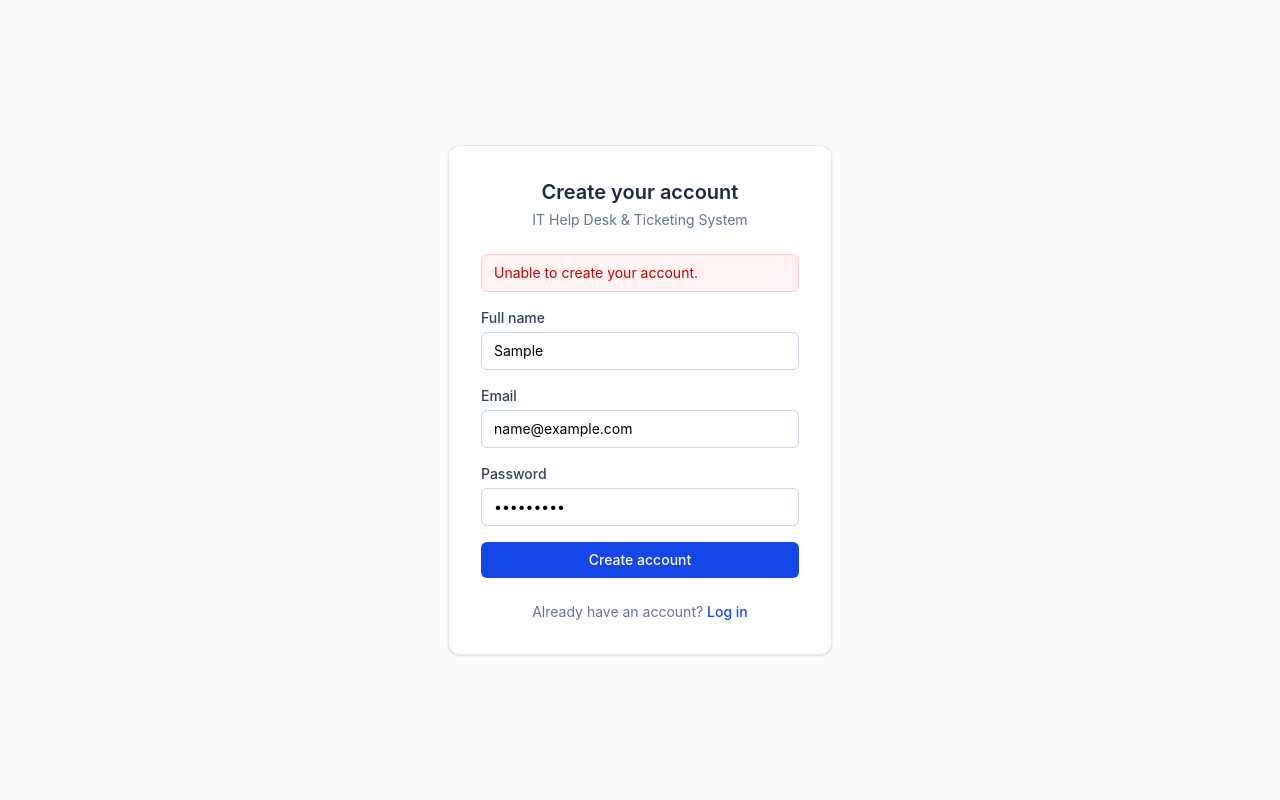
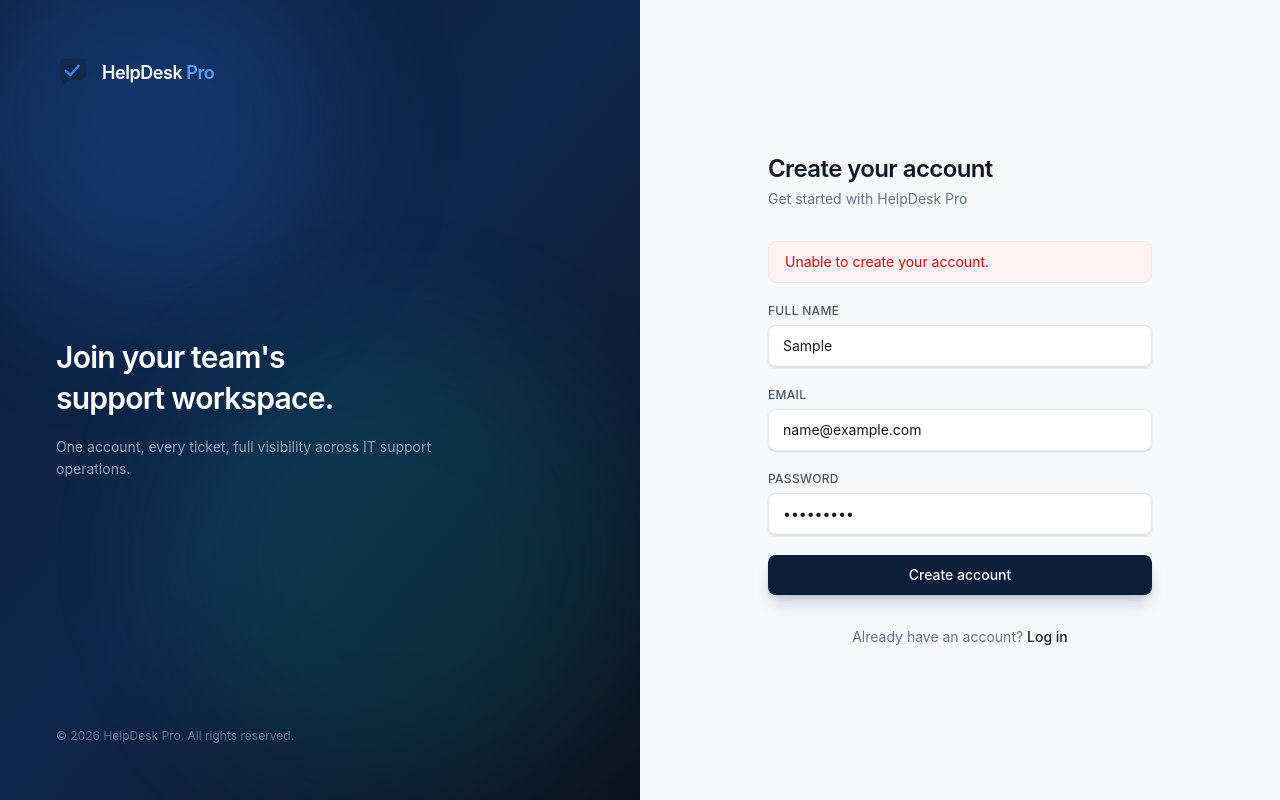
Before and after one commit to Mazennaji/it-helpdesk-ticketing-system, a React app in the folder frontend/: page /register in a window 1280 px wide. Both pictures are taken after typing "Sample", "name@example.com", "Sample123" into the empty fields and a click on the button "Create account". Built offline with nearby package versions, Linux system fonts and the light colour scheme; no server answers; the HTML template or start-up script is replaced by a standard one.

Commit message:
feat: enhance Register component with GSAP animations and improved UI

```diff
--- a/frontend/src/pages/Register.jsx
+++ b/frontend/src/pages/Register.jsx
@@ -1,5 +1,6 @@
-import { useState } from "react";
+import { useEffect, useRef, useState } from "react";
 import { Link, useNavigate } from "react-router-dom";
+import gsap from "gsap";
 import { useAuth } from "../context/AuthContext";
 
 export default function Register() {
@@ -11,6 +12,45 @@ export default function Register() {
     password: "",
   });
 
+  const rootRef = useRef(null);
+  const panelRef = useRef(null);
+  const orbARef = useRef(null);
+  const orbBRef = useRef(null);
+  const formRef = useRef(null);
+  const buttonRef = useRef(null);
+
+  useEffect(() => {
+    const ctx = gsap.context(() => {
+      gsap.set(".gsap-field", { opacity: 0, y: 18 });
+      gsap.set(panelRef.current, { opacity: 0, x: -24 });
+      gsap.set(formRef.current, { opacity: 0, x: 24 });
+
+      const tl = gsap.timeline({ defaults: { ease: "power3.out" } });
+      tl.to(panelRef.current, { opacity: 1, x: 0, duration: 0.7 })
+        .to(formRef.current, { opacity: 1, x: 0, duration: 0.7 }, "<0.1")
+        .to(".gsap-field", { opacity: 1, y: 0, duration: 0.5, stagger: 0.08 }, "-=0.35");
+
+      gsap.to(orbARef.current, {
+        y: 26,
+        x: 14,
+        duration: 7,
+        repeat: -1,
+        yoyo: true,
+        ease: "sine.inOut",
+      });
+      gsap.to(orbBRef.current, {
+        y: -20,
+        x: -18,
+        duration: 9,
+        repeat: -1,
+        yoyo: true,
+        ease: "sine.inOut",
+      });
+    }, rootRef);
+
+    return () => ctx.revert();
+  }, []);
+
   const handleChange = (e) =>
     setForm((f) => ({ ...f, [e.target.name]: e.target.value }));
 
@@ -20,29 +60,94 @@ export default function Register() {
       await register(form);
       navigate("/");
     } catch {
-      // error state is already surfaced via useAuth().error
+      gsap.fromTo(
+        formRef.current,
+        { x: -6 },
+        { x: 0, duration: 0.5, ease: "elastic.out(1, 0.3)" }
+      );
     }
   };
 
+  const onButtonEnter = () => {
+    gsap.to(buttonRef.current, { scale: 1.015, duration: 0.2, ease: "power2.out" });
+  };
+  const onButtonLeave = () => {
+    gsap.to(buttonRef.current, { scale: 1, duration: 0.2, ease: "power2.out" });
+  };
+
   return (
-    <div className="min-h-screen flex items-center justify-center bg-slate-50 px-4">
-      <div className="w-full max-w-sm bg-white rounded-xl shadow-sm border border-slate-200 p-8">
-        <h1 className="text-xl font-semibold text-slate-800 text-center mb-1">
+    <div ref={rootRef} className="min-h-screen flex bg-[#0B1220]">
+      <div
+        ref={panelRef}
+        className="hidden lg:flex lg:w-1/2 relative overflow-hidden bg-gradient-to-br from-[#0B1F3A] via-[#0E274A] to-[#0B1220]"
+      >
+        <div
+          ref={orbARef}
+          className="absolute -top-24 -left-16 w-96 h-96 rounded-full bg-blue-500/20 blur-3xl"
+        />
+        <div
+          ref={orbBRef}
+          className="absolute bottom-0 right-0 w-[28rem] h-[28rem] rounded-full bg-emerald-400/10 blur-3xl"
+        />
+
+        <div className="relative z-10 flex flex-col justify-between p-14 w-full">
+          <div className="flex items-center gap-3">
+            <svg width="34" height="34" viewBox="0 0 48 48" fill="none">
+              <path
+                d="M6 10a6 6 0 0 1 6-6h24a6 6 0 0 1 6 6v18a6 6 0 0 1-6 6H18l-9 8v-8H6V10Z"
+                fill="#13294B"
+              />
+              <path
+                d="M14 21l6 6 12-13"
+                stroke="#3B82F6"
+                strokeWidth="3.4"
+                strokeLinecap="round"
+                strokeLinejoin="round"
+              />
+            </svg>
+            <span className="text-white font-semibold tracking-tight text-lg">
+              HelpDesk <span className="text-blue-400">Pro</span>
+            </span>
+          </div>
+
+          <div>
+            <h2 className="text-3xl font-semibold text-white leading-snug tracking-tight">
+              Join your team's
+              <br />
+              support workspace.
+            </h2>
+            <p className="mt-4 text-slate-400 text-sm max-w-sm leading-relaxed">
+              One account, every ticket, full visibility across IT support
+              operations.
+            </p>
+          </div>
+
+          <p className="text-xs text-slate-500">
+            &copy; {new Date().getFullYear()} HelpDesk Pro. All rights reserved.
+          </p>
+        </div>
+      </div>
+
+      <div className="w-full lg:w-1/2 flex items-center justify-center bg-[#F7F8FA] px-6 py-16">
+        <div ref={formRef} className="w-full max-w-sm">
+          <div className="gsap-field mb-8">
+            <h1 className="text-2xl font-semibold text-slate-900 tracking-tight">
               Create your account
             </h1>
-        <p className="text-sm text-slate-500 text-center mb-6">
-          IT Help Desk &amp; Ticketing System
+            <p className="text-sm text-slate-500 mt-1">
+              Get started with HelpDesk Pro
             </p>
+          </div>
 
           {error && (
-          <div className="mb-4 rounded-md bg-red-50 border border-red-200 px-3 py-2 text-sm text-red-700">
+            <div className="gsap-field mb-5 rounded-lg bg-red-50 border border-red-100 px-4 py-2.5 text-sm text-red-600">
               {error}
             </div>
           )}
 
-        <form onSubmit={handleSubmit} className="space-y-4">
-          <div>
-            <label className="block text-sm font-medium text-slate-700 mb-1">
+          <form onSubmit={handleSubmit} className="space-y-5">
+            <div className="gsap-field">
+              <label className="block text-xs font-medium text-slate-600 mb-1.5 tracking-wide uppercase">
                 Full name
               </label>
               <input
@@ -51,13 +156,13 @@ export default function Register() {
                 required
                 value={form.fullName}
                 onChange={handleChange}
-              className="w-full rounded-md border border-slate-300 px-3 py-2 text-sm focus:outline-none focus:ring-2 focus:ring-blue-500 focus:border-blue-500"
+                className="w-full rounded-lg border border-slate-200 bg-white px-3.5 py-2.5 text-sm text-slate-900 shadow-sm outline-none transition focus:border-blue-500 focus:ring-4 focus:ring-blue-500/10"
                 placeholder="Jane Doe"
               />
             </div>
 
-          <div>
-            <label className="block text-sm font-medium text-slate-700 mb-1">
+            <div className="gsap-field">
+              <label className="block text-xs font-medium text-slate-600 mb-1.5 tracking-wide uppercase">
                 Email
               </label>
               <input
@@ -66,13 +171,13 @@ export default function Register() {
                 required
                 value={form.email}
                 onChange={handleChange}
-              className="w-full rounded-md border border-slate-300 px-3 py-2 text-sm focus:outline-none focus:ring-2 focus:ring-blue-500 focus:border-blue-500"
+                className="w-full rounded-lg border border-slate-200 bg-white px-3.5 py-2.5 text-sm text-slate-900 shadow-sm outline-none transition focus:border-blue-500 focus:ring-4 focus:ring-blue-500/10"
                 placeholder="you@company.com"
               />
             </div>
 
-          <div>
-            <label className="block text-sm font-medium text-slate-700 mb-1">
+            <div className="gsap-field">
+              <label className="block text-xs font-medium text-slate-600 mb-1.5 tracking-wide uppercase">
                 Password
               </label>
               <input
@@ -82,27 +187,31 @@ export default function Register() {
                 minLength={8}
                 value={form.password}
                 onChange={handleChange}
-              className="w-full rounded-md border border-slate-300 px-3 py-2 text-sm focus:outline-none focus:ring-2 focus:ring-blue-500 focus:border-blue-500"
+                className="w-full rounded-lg border border-slate-200 bg-white px-3.5 py-2.5 text-sm text-slate-900 shadow-sm outline-none transition focus:border-blue-500 focus:ring-4 focus:ring-blue-500/10"
                 placeholder="At least 8 characters"
               />
             </div>
 
             <button
+              ref={buttonRef}
               type="submit"
               disabled={loading}
-            className="w-full bg-blue-700 hover:bg-blue-800 disabled:opacity-60 text-white text-sm font-medium rounded-md py-2 transition-colors"
+              onMouseEnter={onButtonEnter}
+              onMouseLeave={onButtonLeave}
+              className="gsap-field w-full rounded-lg bg-[#0B1F3A] py-2.5 text-sm font-medium text-white shadow-lg shadow-blue-950/20 transition-colors hover:bg-[#132a4d] disabled:opacity-60"
             >
               {loading ? "Creating account..." : "Create account"}
             </button>
           </form>
 
-        <p className="text-sm text-slate-500 text-center mt-6">
+          <p className="gsap-field text-sm text-slate-500 text-center mt-8">
             Already have an account?{" "}
-          <Link to="/login" className="text-blue-700 font-medium hover:underline">
+            <Link to="/login" className="text-[#0B1F3A] font-medium hover:underline">
               Log in
             </Link>
           </p>
         </div>
       </div>
+    </div>
   );
 }
```
Lines whose indentation alone changed are shown as unchanged.
